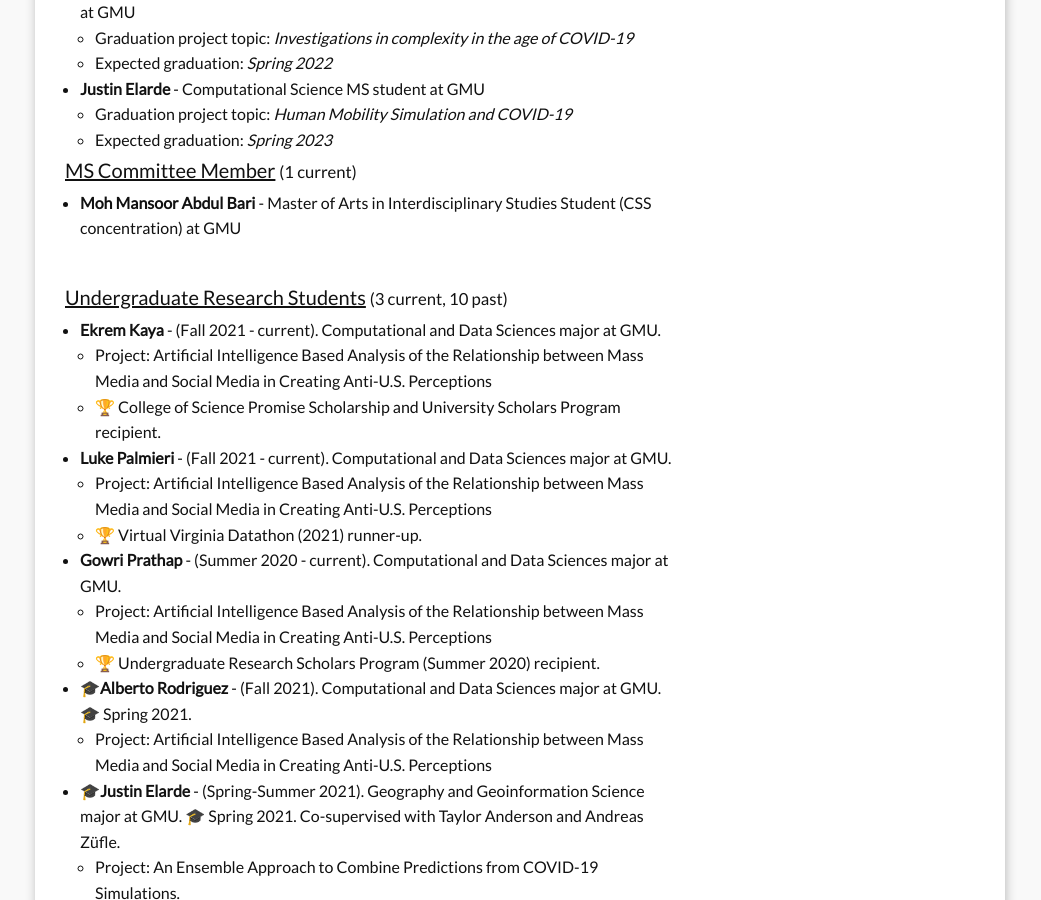
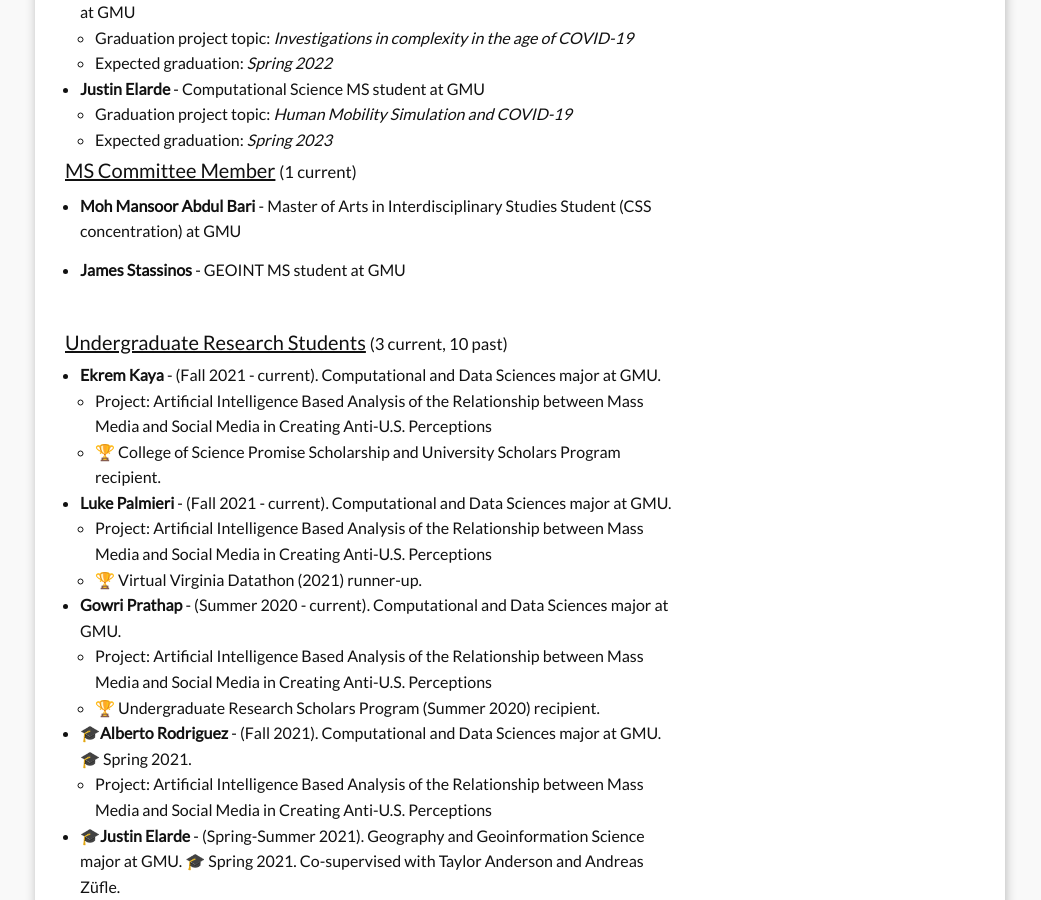
Before and after one commit to hamdikavak/hamdikavak.github.io, a Jekyll site: the page built from j_students.md, in a window 1280 px wide and 900 px high, scrolled down 2920 px. Shown: the whole window, without its empty margins (120-1161 px from the left). Built offline with Jekyll 4.4.1, drawn with Linux system fonts in a browser that asks for light colours; nearby versions of some CDN libraries.

Commit message:
student added

```diff
--- a/j_students.md
+++ b/j_students.md
@@ -127,6 +127,8 @@ Thank you for your interest in ASSIP 2021. I have received staggering 105 studen
 #### <u>MS Committee Member</u> <small>(1 current)</small>
 * **Moh Mansoor Abdul Bari** - Master of Arts in Interdisciplinary Studies Student (CSS concentration) at GMU
 
+* **James Stassinos** - GEOINT MS student at GMU
+
 <br/>
 <a name="lst-ug"/>
 
```
